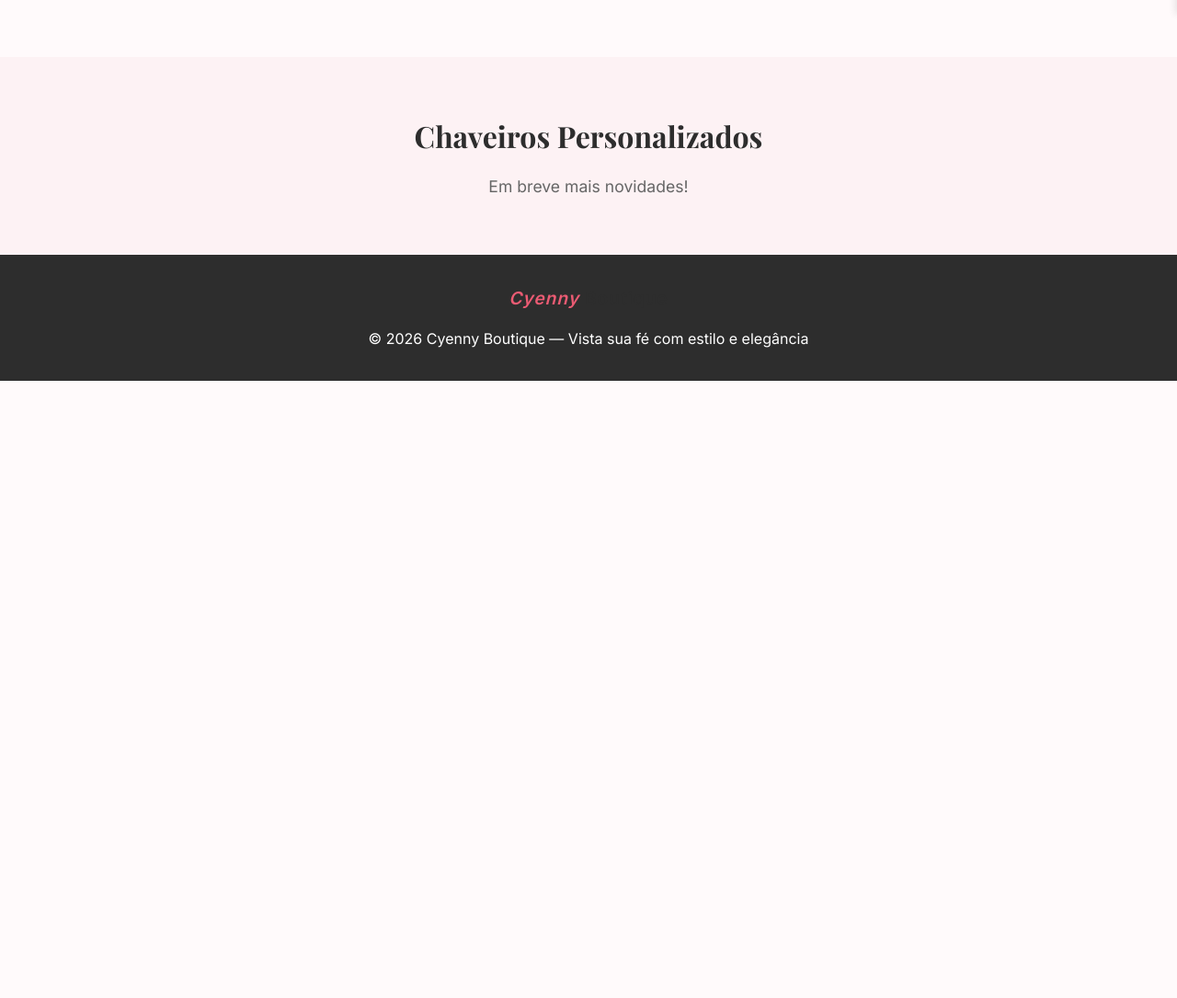
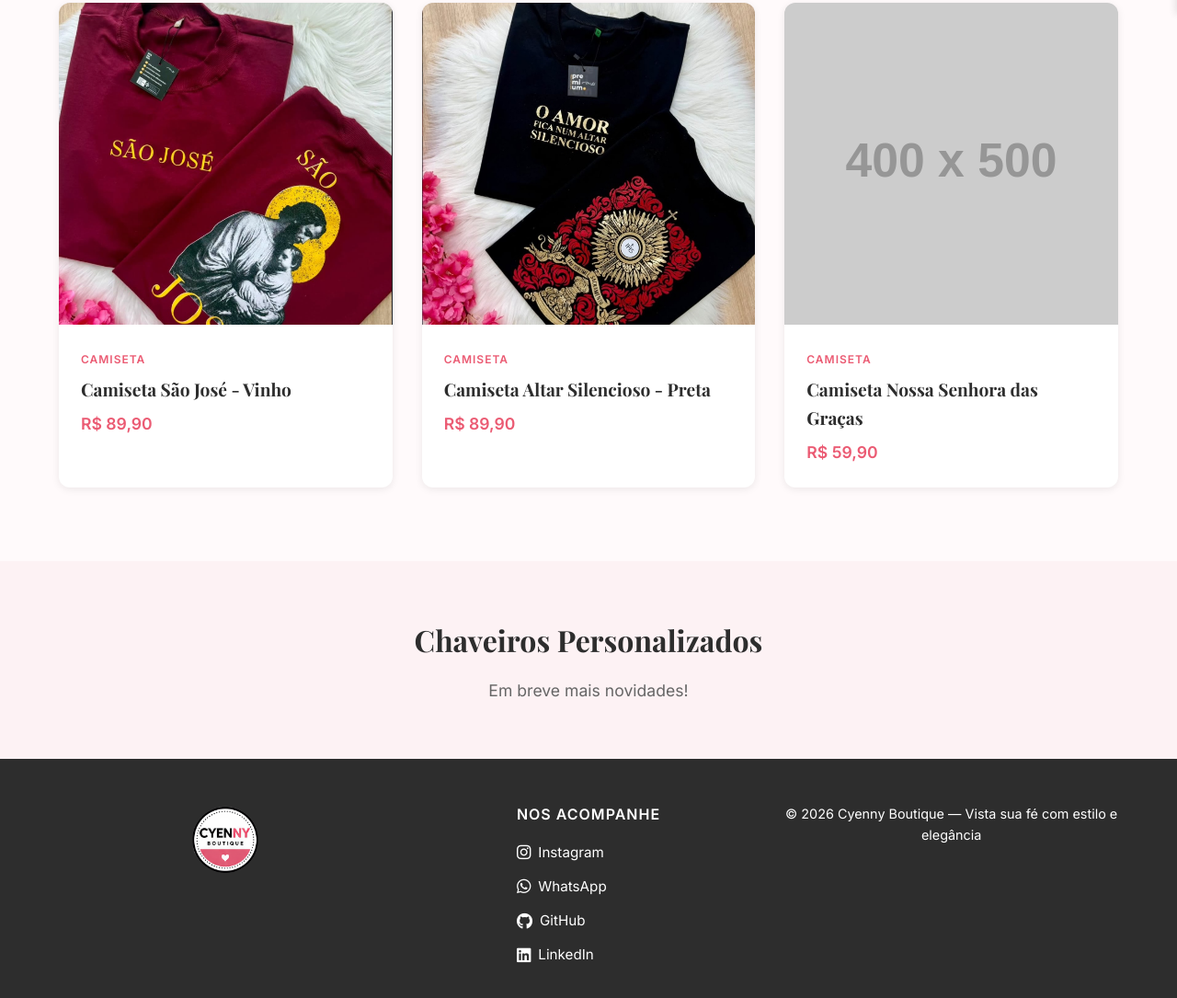
Before and after one commit to edward0k2/-Cyenny-Boutique, a website built with Vite: page index.html in a window 1280 px wide. Shown: the part 785-1870 px from the top of the page at 92% size. Before the commit the page ends 1199 px from the top, so only its background shows below. Built offline with nearby package versions, Linux system fonts and the light colour scheme; placeholder pictures from the web are drawn by us; a web font is replaced by a local one.

Commit message:
Adicionar logos no header e footer, redes sociais (Instagram, WhatsApp, GitHub, LinkedIn), corrigir layout do carrinho e adicionar cards de coleção

```diff
--- a/index.html
+++ b/index.html
@@ -13,8 +13,8 @@
          ============================================================ -->
     <header>
         <div class="header-container">
-            <div class="logo-text">
-                <span class="cyenny">Cyenny</span> <span class="boutique">Boutique</span>
+            <div class="logo-img">
+                <img src="./src/assets/Logo.png" alt="Cyenny Boutique">
             </div>
             <nav>
                 <ul>
@@ -55,7 +55,41 @@
         <section id="colecao" class="preview-section">
             <h2>Nossa Coleção</h2>
             <div class="preview-grid" id="preview-grid">
-                <!-- Cards serão injetados via JavaScript -->
+                <!-- CARD 1 -->
+                <div class="product-card preview-card" data-name="Camiseta São José - Vinho">
+                    <div class="product-image">
+                        <img src="./sao_jose.png" alt="Camiseta São José">
+                    </div>
+                    <div class="product-info">
+                        <span class="type">CAMISETA</span>
+                        <h3>Camiseta São José - Vinho</h3>
+                        <p class="product-price">R$ 89,90</p>
+                    </div>
+                </div>
+
+                <!-- CARD 2 -->
+                <div class="product-card preview-card" data-name="Camiseta Altar Silencioso">
+                    <div class="product-image">
+                        <img src="./altar_silencioso.jpg" alt="Camiseta Altar Silencioso">
+                    </div>
+                    <div class="product-info">
+                        <span class="type">CAMISETA</span>
+                        <h3>Camiseta Altar Silencioso - Preta</h3>
+                        <p class="product-price">R$ 89,90</p>
+                    </div>
+                </div>
+
+                <!-- CARD 3 -->
+                <div class="product-card preview-card" data-name="Camiseta Nossa Senhora">
+                    <div class="product-image">
+                        <img src="https://placehold.co/400x500/fdf2f4/eb5b73?text=N.Sra+Graças" alt="Camiseta Nossa Senhora">
+                    </div>
+                    <div class="product-info">
+                        <span class="type">CAMISETA</span>
+                        <h3>Camiseta Nossa Senhora das Graças</h3>
+                        <p class="product-price">R$ 59,90</p>
+                    </div>
+                </div>
             </div>
         </section>
 
@@ -73,10 +107,29 @@
          ============================================================ -->
     <footer>
         <div class="footer-container">
-            <div class="logo-text">
-                <span class="cyenny">Cyenny</span> <span class="boutique">Boutique</span>
+            <div class="footer-logo">
+                <img src="./src/assets/Logo.png" alt="Cyenny Boutique" class="footer-logo-img">
             </div>
-            <p>&copy; 2026 Cyenny Boutique — Vista sua fé com estilo e elegância</p>
+            <div class="footer-social">
+                <h4>Nos acompanhe</h4>
+                <div class="social-links">
+                    <a href="https://instagram.com" target="_blank" title="Instagram">
+                        <i class="fab fa-instagram"></i> Instagram
+                    </a>
+                    <a href="https://wa.me/558792536500" target="_blank" title="WhatsApp">
+                        <i class="fab fa-whatsapp"></i> WhatsApp
+                    </a>
+                    <a href="https://github.com" target="_blank" title="GitHub">
+                        <i class="fab fa-github"></i> GitHub
+                    </a>
+                    <a href="https://linkedin.com" target="_blank" title="LinkedIn">
+                        <i class="fab fa-linkedin"></i> LinkedIn
+                    </a>
+                </div>
+            </div>
+            <div class="footer-copyright">
+                <p>&copy; 2026 Cyenny Boutique — Vista sua fé com estilo e elegância</p>
+            </div>
         </div>
     </footer>
 
--- a/style.css
+++ b/style.css
@@ -56,6 +56,16 @@ header {
   font-size: 1.5rem;
   font-weight: 700;
   letter-spacing: 1px;
+}
+
+.logo-img {
+  display: flex;
+  align-items: center;
+}
+
+.logo-img img {
+  max-height: 70px;
+  width: auto;
 }
 
 .cyenny {
@@ -802,15 +812,18 @@ nav a.active {
 }
 
 .cart-item {
-  display: grid;
-  grid-template-columns: 1fr auto;
-  gap: 1rem;
+  display: flex;
+  justify-content: space-between;
+  align-items: center;
   padding: 1rem;
   border-bottom: 1px solid #eee;
-  align-items: center;
+  gap: 1rem;
+  flex-wrap: wrap;
 }
 
 .cart-item-info {
+  flex: 1;
+  min-width: 150px;
   display: flex;
   flex-direction: column;
   gap: 0.3rem;
@@ -913,19 +926,71 @@ nav a.active {
 footer {
   background: var(--secondary);
   color: white;
-  padding: 2rem 4rem;
+  padding: 3rem 4rem;
   text-align: center;
 }
 
 .footer-container {
   max-width: 1400px;
   margin: 0 auto;
+  display: grid;
+  grid-template-columns: 1fr 1fr 1fr;
+  gap: 2rem;
+  align-items: start;
+  justify-items: center;
 }
 
-.footer-container .logo-text {
+.footer-logo {
+  display: flex;
+  align-items: center;
+  justify-content: center;
+}
+
+.footer-logo-img {
+  max-height: 80px;
+}
+
+.footer-social h4 {
+  font-size: 1rem;
+  margin-bottom: 1rem;
+  text-transform: uppercase;
+  letter-spacing: 1px;
+}
+
+.social-links {
+  display: flex;
+  flex-direction: column;
+  gap: 0.8rem;
+}
+
+.social-links a {
   color: white;
-  margin-bottom: 1rem;
-  font-size: 1.2rem;
+  text-decoration: none;
+  font-size: 0.95rem;
+  transition: var(--transition);
+  display: flex;
+  align-items: center;
+  gap: 0.5rem;
+}
+
+.social-links a:hover {
+  color: var(--primary);
+  transform: translateX(5px);
+}
+
+.social-links i {
+  font-size: 1.1rem;
+}
+
+.footer-copyright {
+  display: flex;
+  align-items: center;
+  justify-content: center;
+}
+
+.footer-copyright p {
+  font-size: 0.9rem;
+  line-height: 1.6;
 }
 
 /* ============================================================
@@ -935,6 +1000,10 @@ footer {
   .header-container {
     flex-wrap: wrap;
     padding: 1rem;
+  }
+
+  .logo-img img {
+    max-height: 50px;
   }
 
   nav ul {
@@ -993,4 +1062,13 @@ footer {
     height: 20px;
     font-size: 0.7rem;
   }
+
+  .footer-container {
+    grid-template-columns: 1fr;
+    gap: 1.5rem;
+  }
+
+  .footer-logo-img {
+    max-height: 60px;
+  }
 }
```
Also changed, not shown: camisetas.html (+25 -6 lines).
